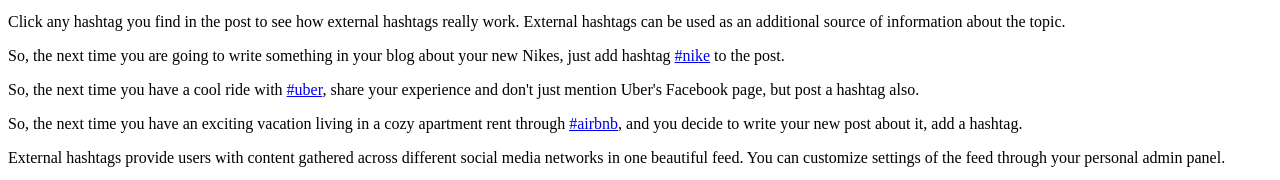
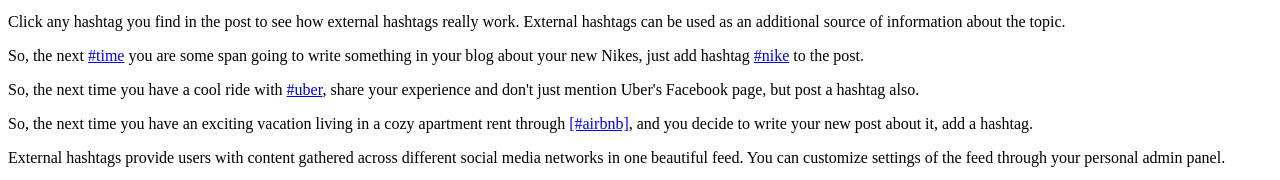
Before and after one commit to superp/hashtag-js, a plain HTML site: page index.html in a window 1280 px wide. Shown: the part 244-424 px from the top of the page. Drawn offline with nearby package versions, Linux system fonts and the light colour scheme.

Commit message:
find and replace hashtags

```diff
--- a/hashtag.js
+++ b/hashtag.js
@@ -54,24 +54,62 @@
 
 HashtagParser = (function() {
   function HashtagParser(api_key, options) {
+    var defaults;
     this.api_key = api_key;
     if (options == null) {
       options = {};
     }
+    defaults = {
+      wrapper: "body",
+      regex: /\[(\#\w+)\]/ig,
+      hashtagClass: "ht-init"
+    };
+    this.options = jQuery.extend(defaults, options);
     this._setup();
-    this._default_query();
   }
 
   HashtagParser.prototype._setup = function() {
-    console.log("HashtagParser _setup");
-    return jQuery("p").each(function(index, item) {
-      var _html;
-      _html = jQuery(item).html().replace(/(\#\w+)/ig, "<a href=\"javascript:void(0)\" class=\"ht-init\">$1<\/a>");
-      return jQuery(item).html(_html);
-    });
+    this.parent = jQuery(this.options.wrapper);
+    this._tagReplace(this.parent.get(0));
+    this._defaultQuery();
+    return jQuery(this.options.hashtagClass).hashtag();
   };
 
-  HashtagParser.prototype._default_query = function() {
+  HashtagParser.prototype._tagReplace = function(node) {
+    var i, skip;
+    skip = 0;
+    if (node.nodeType === 3) {
+      if (this.options.regex.test(node.data)) {
+        node.data.replace(this.options.regex, (function(_this) {
+          return function(all) {
+            var anode, args, hashtag, newTextNode, offset;
+            args = [].slice.call(arguments);
+            offset = args[args.length - 2];
+            hashtag = args[args.length - 3];
+            newTextNode = node.splitText(offset);
+            newTextNode.data = newTextNode.data.substr(all.length);
+            anode = document.createElement("a");
+            anode.title = hashtag;
+            anode.textContent = hashtag;
+            anode.className = _this.options.hashtagClass;
+            anode.href = "javascript:void(0);";
+            node.parentNode.insertBefore(anode, node.nextSibling);
+            return node = newTextNode;
+          };
+        })(this));
+        skip = 1;
+      }
+    } else if (node.nodeType === 1 && node.childNodes && !/(script|style|iframe|canvas)/i.test(node.tagName) && node.tagName !== "A") {
+      i = 0;
+      while (i < node.childNodes.length) {
+        i += this._tagReplace(node.childNodes[i]);
+        ++i;
+      }
+    }
+    return skip;
+  };
+
+  HashtagParser.prototype._defaultQuery = function() {
     return console.log("HashtagParser _default_query");
   };
 
--- a/index.html
+++ b/index.html
@@ -64,11 +64,11 @@
 
     <p>Click any hashtag you find in the post to see how external hashtags really work. External hashtags can be used as an additional source of information about the topic.</p>
 
-    <p>So, the next time you are going to write something in your blog about your new Nikes, just add hashtag #nike to the post. </p>
+    <p>So, the next [#time] you are <span> some span</span> going to write something in your blog about your new Nikes, just add hashtag [#nike] to the post. </p>
 
-    <p>So, the next time you have a cool ride with #uber, share your experience and don't just mention Uber's Facebook page, but post a hashtag also.</p>
+    <p>So, the next time you have a cool ride with [#uber], share your experience and don't just mention Uber's Facebook page, but post a hashtag also.</p>
 
-    <p>So, the next time you have an exciting vacation living in a cozy apartment rent through <a href="http://www.hashtago.com/widgets/9" data-fancybox-type="iframe">#airbnb</a>, and you decide to write your new post about it, add a hashtag.</p>
+    <p>So, the next time you have an exciting vacation living in a cozy apartment rent through <a href="http://www.hashtago.com/widgets/9" data-fancybox-type="iframe">[#airbnb]</a>, and you decide to write your new post about it, add a hashtag.</p>
 
     <p>External hashtags provide users with content gathered across different social media networks in one beautiful feed. You can customize settings of the feed through your personal admin panel.</p>
                         </section>
```
Also changed, not shown: 1 other file.
